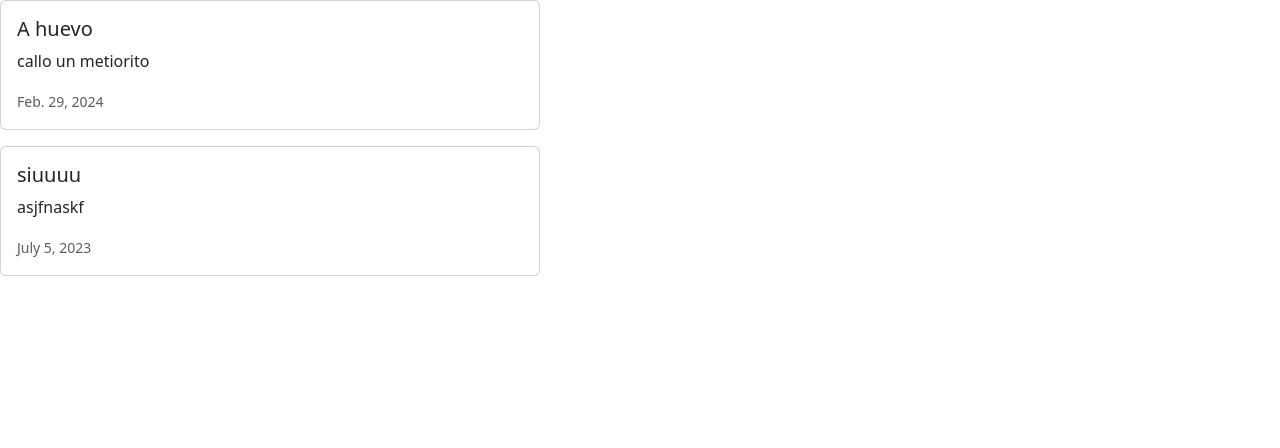
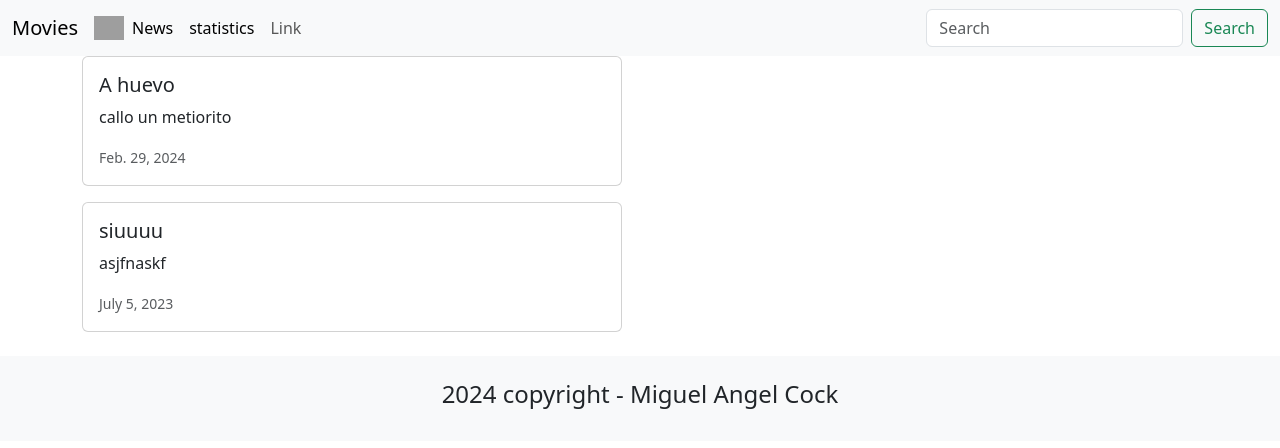
Before and after one commit to MiguelCock/Taller-p1, a Django app: page /news/ in a window 1280 px wide. Shown: the top 448 px of the page. Run offline with Django 5.2, Linux system fonts and the light colour scheme; data comes from the database, SQL or seed files in the repository; grey boxes are pictures that could not be loaded.

```diff
--- a/moviereviews/templates/base.html
+++ b/moviereviews/templates/base.html
@@ -14,31 +14,25 @@
 <body>
     <nav class="navbar navbar-expand-lg bg-body-tertiary">
         <div class="container-fluid">
-          <a class="navbar-brand" href="#">Navbar</a>
+          <a class="navbar-brand" href="{% url 'home' %}">Movies</a>
+          {%load static%}
+          <img src="{% static "images/default.JPG" %}%}" alt="..." width="30" height="24"
+           class= "d-inline-block aling-text-top"
+          >
+
           <button class="navbar-toggler" type="button" data-bs-toggle="collapse" data-bs-target="#navbarSupportedContent" aria-controls="navbarSupportedContent" aria-expanded="false" aria-label="Toggle navigation">
             <span class="navbar-toggler-icon"></span>
           </button>
           <div class="collapse navbar-collapse" id="navbarSupportedContent">
             <ul class="navbar-nav me-auto mb-2 mb-lg-0">
               <li class="nav-item">
-                <a class="nav-link active" aria-current="page" href="#">Home</a>
+                <a class="nav-link active" aria-current="page" href="{% url 'news' %}">News</a>
               </li>
               <li class="nav-item">
+                <a class="nav-link active" aria-current="page" href="{% url 'statistics' %}">statistics</a>
+            </li>
+              <li class="nav-item">
                 <a class="nav-link" href="#">Link</a>
-              </li>
-              <li class="nav-item dropdown">
-                <a class="nav-link dropdown-toggle" href="#" role="button" data-bs-toggle="dropdown" aria-expanded="false">
-                  Dropdown
-                </a>
-                <ul class="dropdown-menu">
-                  <li><a class="dropdown-item" href="#">Action</a></li>
-                  <li><a class="dropdown-item" href="#">Another action</a></li>
-                  <li><hr class="dropdown-divider"></li>
-                  <li><a class="dropdown-item" href="#">Something else here</a></li>
-                </ul>
-              </li>
-              <li class="nav-item">
-                <a class="nav-link disabled" aria-disabled="true">Disabled</a>
               </li>
             </ul>
             <form class="d-flex" role="search">
@@ -54,6 +48,16 @@
         {% endblock content%}
     </div>
 
+    <footer class="text-center text-lg-start bg-light text-mutedd mt-4">
+      <div class="container">
+        <div class="row">
+          <div class="text-center p-4">
+            <h4>2024 copyright - Miguel Angel Cock</h4>
+          </div>
+        </div>
+      </div>
+    </footer>
+
     <script
       src="https://cdn.jsdelivr.net/npm/bootstrap@5.3.3/dist/js/bootstrap.bundle.min.js"
       integrity="sha384-YvpcrYf0tY3lHB60NNkmXc5s9fDVZLESaAA55NDzOxhy9GkcIdslK1eN7N6jIeHz"
--- a/moviereviews/urls.py
+++ b/moviereviews/urls.py
@@ -26,6 +26,7 @@ urlpatterns = [
     path('', movieViews.home, name='home'),
     path('about/', movieViews.about, name='about'),
     path('news/', include('news.urls')),
+    path('statistics/', movieViews.stadistics_view, name='statistics',)
 ]
 
 urlpatterns += static(settings.MEDIA_URL, document_root = settings.MEDIA_ROOT)
--- a/news/templates/news.html
+++ b/news/templates/news.html
@@ -1,19 +1,4 @@
-<!DOCTYPE html>
-<html lang="en">
-  <head>
-    <meta charset="UTF-8" />
-    <meta name="viewport" content="width=device-width, initial-scale=1.0" />
-    <title>News</title>
-    <link
-      href="https://cdn.jsdelivr.net/npm/bootstrap@5.3.3/dist/css/bootstrap.min.css"
-      rel="stylesheet"
-      integrity="sha384-QWTKZyjpPEjISv5WaRU9OFeRpok6YctnYmDr5pNlyT2bRjXh0JMhjY6hW+ALEwIH"
-      crossorigin="anonymous"
-    />
-  </head>
-
-  <body>
-    {% for news in newss %}
+{% extends "base.html" %} {% block content %} {% for news in newss %}
 <div class="card mb-3" style="max-width: 540px">
   <div class="row g-0">
     <div class="col-md-8">
@@ -27,11 +12,4 @@
     </div>
   </div>
 </div>
-    {% endfor %}
-  </body>
-  <script
-    src="https://cdn.jsdelivr.net/npm/bootstrap@5.3.3/dist/js/bootstrap.bundle.min.js"
-    integrity="sha384-YvpcrYf0tY3lHB60NNkmXc5s9fDVZLESaAA55NDzOxhy9GkcIdslK1eN7N6jIeHz"
-    crossorigin="anonymous"
-  ></script>
-</html>
+{% endfor %} {% endblock content %}
```
Also changed, not shown: movie/templates/statistics.html (added, +9 -0 lines), movie/views.py (+39 -0 lines), moviereviews/settings.py (+7 -0 lines), movie/templates/home.html (line endings or trailing spaces), moviereviews/static/default.JPG (added). Lines whose indentation alone changed are shown as unchanged.
